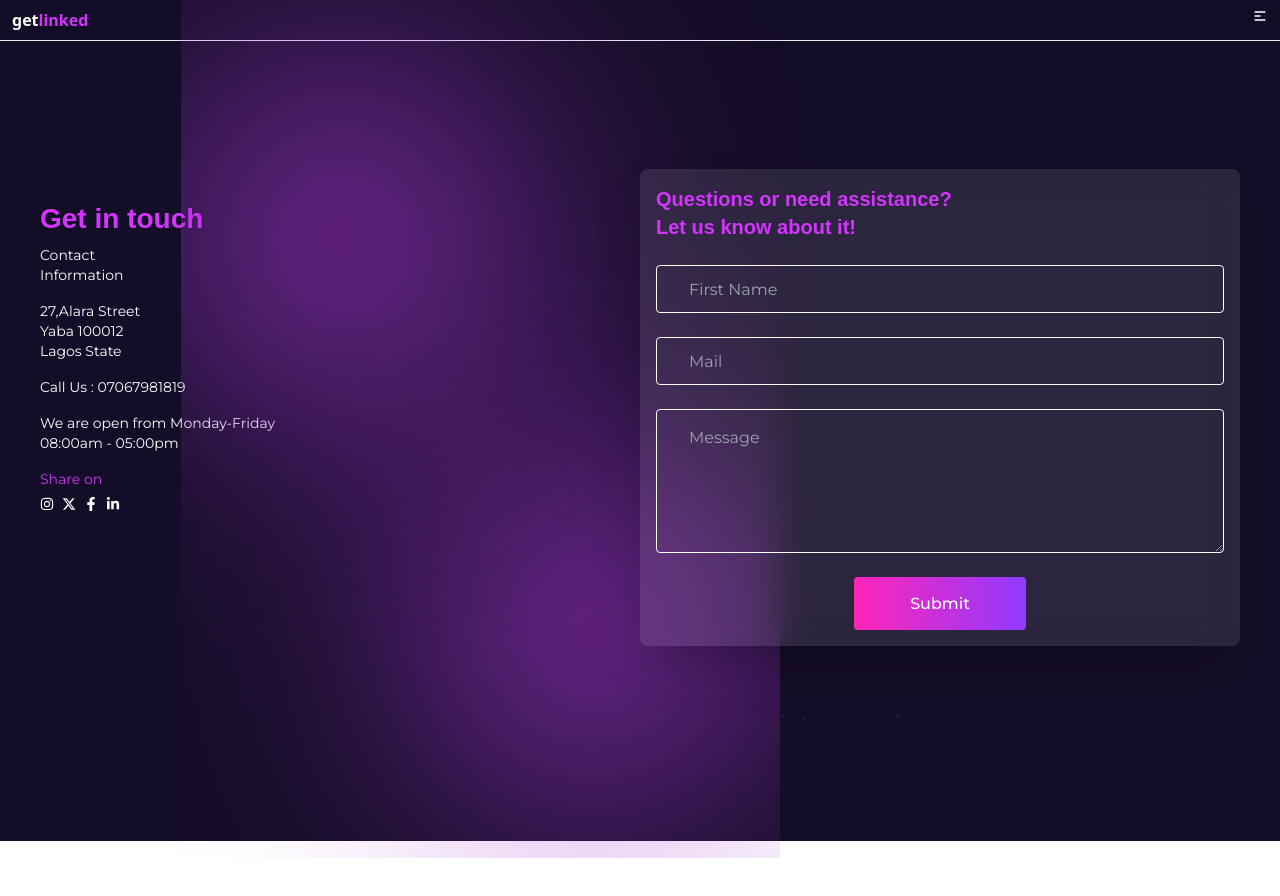
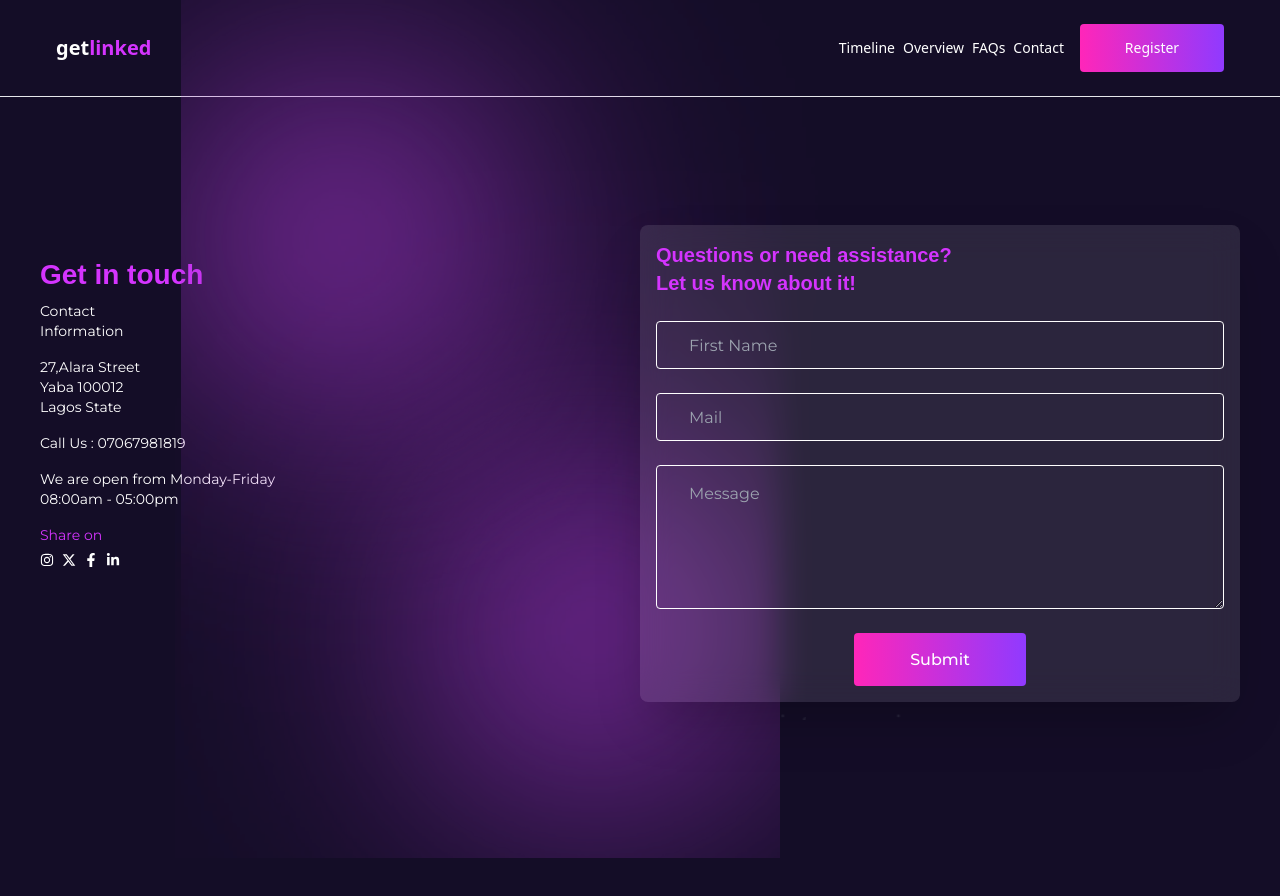
Before and after one commit to TaslimYusuf2210/getLinked, a React (Vite) app: page /contact in a window 1280 px wide. Before the commit the page ends 858 px from the top, so only its background shows below. Built offline with nearby package versions, Linux system fonts and the light colour scheme; a web font is replaced by a local one.

Commit message:
Navbar Dropdown

```diff
--- a/src/components/Navbar.jsx
+++ b/src/components/Navbar.jsx
@@ -1,13 +1,44 @@
 import { HiMenuAlt1 } from "react-icons/hi";
+import { useState } from "react";
 
 function Navbar() {
+  const [isOpen, setIsOpen] = useState(false);
+  const toggleNavbarDropdown = () => {
+    setIsOpen(!isOpen)
+  }
+
   return (
     <div className="w-full">
-      <nav className="w-full px-3 py-2 list-none flex  justify-between">
-        <li className="text-base font-bold text-white">get<span className="text-customPurple">linked</span></li>
-        <li><HiMenuAlt1 className="font-bold text-white"/></li>
+      <nav className="w-full px-14 py-6 list-none flex items-center justify-between text-sm">
+        <li className="text-xl font-bold text-white">get<span className="text-customPurple">linked</span></li>
+        <div className="md:flex justify-center items-center gap-4 hidden">
+          <span className="flex gap-2 font-medium">
+            <li className="hover:text-base"><a href="">Timeline</a></li>
+            <li className="hover:text-base"><a href="">Overview</a></li>
+            <li className="hover:text-base"><a href=""> FAQs</a></li>
+            <li className="hover:text-base hover:text-transparent hover:bg-clip-text hover:bg-gradient-to-r hover:from-customPurple-light hover:to-customPurple-dark"><a href=""> Contact</a></li>
+          </span>
+          <button className="button w-36 py-[14px] gradient-button">
+            Register
+          </button>
+        </div>
+
+        <li className="md:hidden" onClick={toggleNavbarDropdown}><HiMenuAlt1 className="font-bold text-white cursor-pointer"/></li>
       </nav>
       <hr className="border-solid"/>
+      {isOpen && <div className="text-right px-14 absolute w-full z-20 bg-customPurple-darker py-2 text-xs font-semibold border-b-[1px]">
+        <span className="list-none flex flex-col gap-2">
+          <li className="hover:text-sm"><a href="">Timeline</a></li>
+          <li className="hover:text-sm"><a href="">Overview</a></li>
+          <li className="hover:text-sm"><a href=""> FAQs</a></li>
+          <li className="hover:text-sm hover:text-transparent hover:bg-clip-text hover:bg-gradient-to-r hover:from-customPurple-light hover:to-customPurple-dark"><a href=""> Contact</a></li>
+          <li>
+            <button className="button w-36 py-[14px] gradient-button text-sm font-bold">
+              Register
+            </button>
+          </li>
+        </span>
+      </div>}
     </div>
    );
 }
--- a/src/components/Register.jsx
+++ b/src/components/Register.jsx
@@ -24,7 +24,7 @@ function Register() {
       </div>
       <div className="py-4 text-center md:text-left md:flex md:px-16 md:">
         <img
-          className="absolute top-0 z-0 bottom-2 md:left-28 md:mb-8"
+          className="absolute top-0 z-0 bottom-2 md:left-28 md:mb-8 md:hidden"
           src={purpleLensFlare}
           alt="gradient"
         />
--- a/src/components/pages/contact.jsx
+++ b/src/components/pages/contact.jsx
@@ -107,6 +107,9 @@ function Contact() {
           </div>
         </div>
       </div>
+      <div className="max-w-[]">
+
+      </div>
         <img className="absolute opacity-70 left-[175px] top-[20.5%] hidden md:block" src={leftFlare} alt="flare" />
       <div className="hidden md:grid md:grid-cols-2 md:h-screen md:px-10 py-32">
         <div className="grid grid-cols-1">
--- a/src/index.css
+++ b/src/index.css
@@ -15,4 +15,16 @@
   .input-border {
     @apply bg-customPurple-darker border h-12 w-full border-white rounded-[4px] text-base ;
   }
+  /* 2px solid;
+  : linear-gradient(180deg, #9A39FF 0%, #FF29B9 100%); */
+  .gradient-button:hover {
+     border: 2px solid transparent;
+  border-radius: 4px;
+  background:
+    linear-gradient(to right, #140d27, #140d27),
+    linear-gradient(to right, #9A39FF , #FF29B9);
+  background-clip: padding-box, border-box;
+  background-origin: padding-box, border-box;
+  }
+
 }
```
